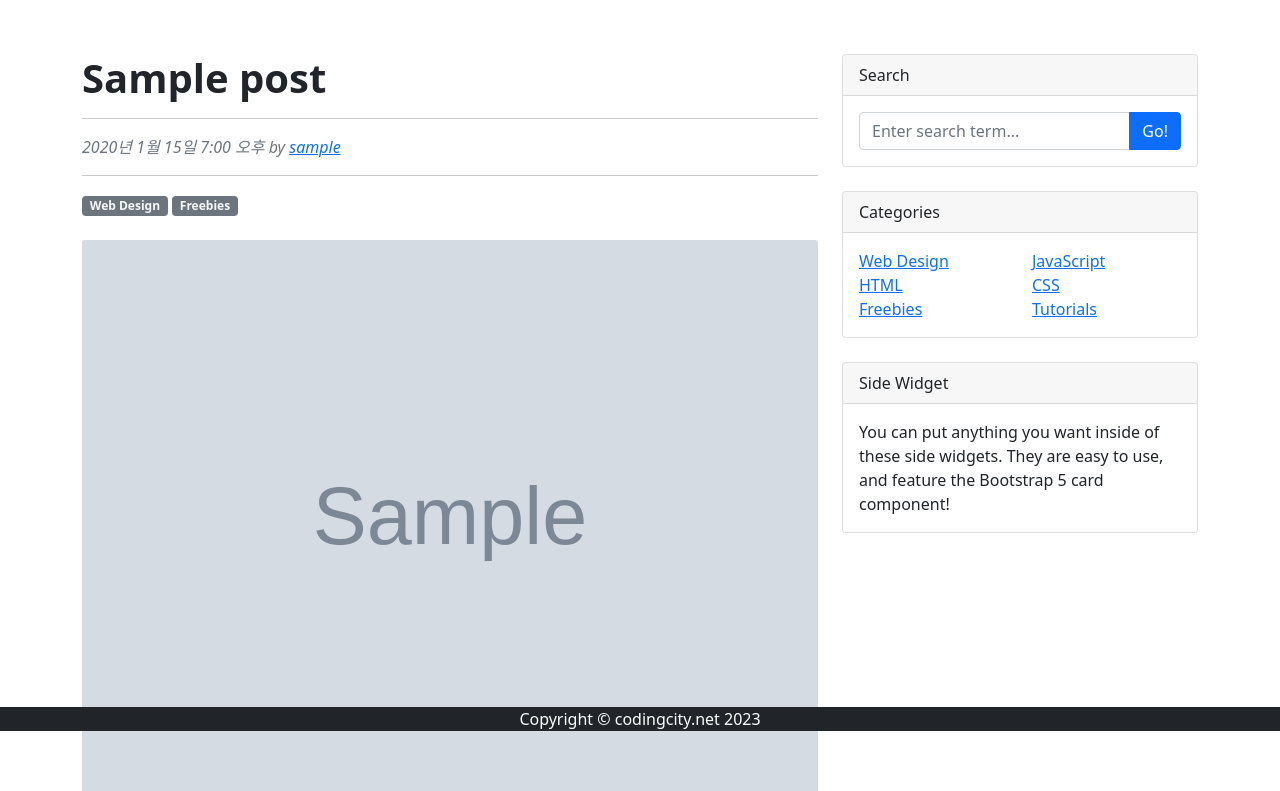
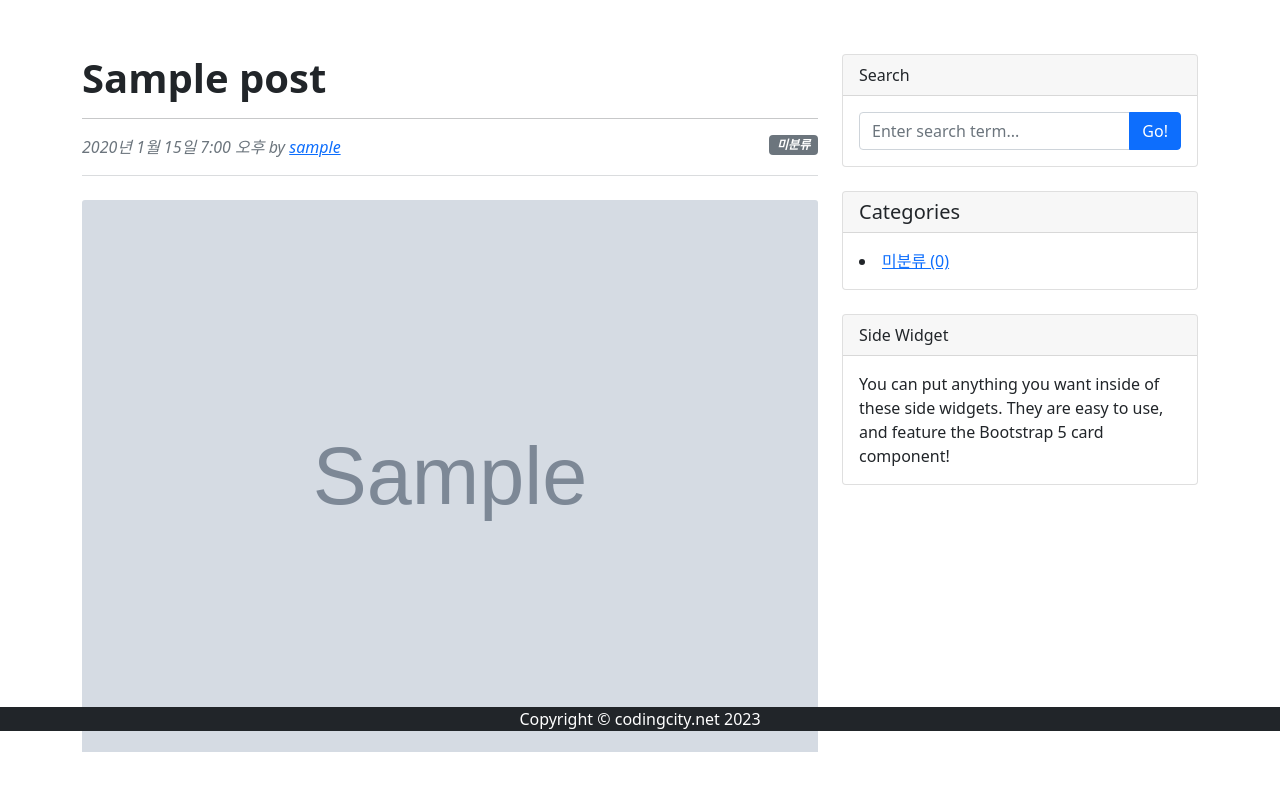
Before and after one commit to codingcity/codingcitynet, a Django app: page /blog/1/ in a window 1280 px wide. Shown: the part 69-860 px from the top of the page. Run offline with Django 4.2, Linux system fonts and the light colour scheme; tables that the repository leaves empty hold one stand-in row (values such as "Sample post"); grey boxes marked "Sample" are stand-in pictures; grey boxes labelled with a size stand in for pictures from a placeholder-image service; data that the repository does not hold is empty; some libraries are stand-ins or nearby versions.

Commit message:
postListDetailCategory

```diff
--- a/blog/models.py
+++ b/blog/models.py
@@ -3,6 +3,17 @@
 from django.contrib.auth.models import User
 
 # Create your models here.
+
+class Categoryblog(models.Model):
+    name = models.CharField(max_length=50, unique=True)
+    slug = models.SlugField(max_length=200, unique=True, allow_unicode=True)
+
+    def __str__(self):
+        return self.name
+
+    class Meta:
+        verbose_name_plural = 'categoriesblog'
+
 
 class Post(models.Model):
     title = models.CharField(max_length=30)
@@ -13,6 +24,9 @@
     author = models.ForeignKey(User, null=True, on_delete=models.SET_NULL)
     head_image = models.ImageField(upload_to='blog/images/%Y/%m/%d/', blank=True)
     file_upload = models.FileField(upload_to='blog/files/%Y/%m/%d/', blank=True)
+
+    categoryblog = models.ForeignKey(Categoryblog, null=True, blank=True, on_delete=models.SET_NULL)
+
 
     def __str__(self):
         return f'[{self.pk}]{self.title} :: {self.author}'
--- a/blog/views.py
+++ b/blog/views.py
@@ -1,11 +1,24 @@
 from django.shortcuts import render
 from django.views.generic import ListView, DetailView
-from .models import Post
-# Create your views here.
+from .models import Post, Categoryblog
+
 
 class PostList(ListView):
     model = Post
     ordering = '-pk'
 
+    def get_context_data(self, **kwargs):
+        context = super(PostList, self).get_context_data()
+        context['categoriesblog'] = Categoryblog.objects.all()
+        context['no_categoryblog_post_count'] = Post.objects.filter(categoryblog=None).count()
+        return context
+
+
 class PostDetail(DetailView):
     model = Post
+
+    def get_context_data(self, **kwargs):
+        context = super(PostDetail, self).get_context_data()
+        context['categoriesblog'] = Categoryblog.objects.all()
+        context['no_categoryblog_post_count'] = Post.objects.filter(categoryblog=None).count()
+        return context
--- a/templates/blog/post_detail.html
+++ b/templates/blog/post_detail.html
@@ -21,11 +21,18 @@
                             <hr/>
                             <div class="text-muted fst-italic mb-2">
                                 {{ post.created_at }} by <a href="#">{{ post.author }}</a>
-                            </div>
-                            <hr/>
-                                <a class="badge bg-secondary text-decoration-none link-light" href="#!">Web Design</a>
-                                <a class="badge bg-secondary text-decoration-none link-light" href="#!">Freebies</a>
 
+
+
+                            {% if post.categoryblog %}
+
+                                <span class="badge bg-secondary float-end">{{ post.categoryblog }}</span>
+                            {% else %}
+
+                                <span class="badge bg-secondary float-end">미분류</span>
+                            {% endif %}
+                                 <hr/>
+</div>
                             <!-- Post categories-->
                         </header>
                         <!-- Preview image figure-->
@@ -104,28 +111,26 @@
                             </div>
                         </div>
                     </div>
+
+
                     <!-- Categories widget-->
-                    <div class="card mb-4">
-                        <div class="card-header">Categories</div>
-                        <div class="card-body">
-                            <div class="row">
-                                <div class="col-sm-6">
-                                    <ul class="list-unstyled mb-0">
-                                        <li><a href="#!">Web Design</a></li>
-                                        <li><a href="#!">HTML</a></li>
-                                        <li><a href="#!">Freebies</a></li>
-                                    </ul>
-                                </div>
-                                <div class="col-sm-6">
-                                    <ul class="list-unstyled mb-0">
-                                        <li><a href="#!">JavaScript</a></li>
-                                        <li><a href="#!">CSS</a></li>
-                                        <li><a href="#!">Tutorials</a></li>
-                                    </ul>
-                                </div>
-                            </div>
+                <div class="card my-4" id="categories-card">
+                    <h5 class="card-header">Categories</h5>
+                    <div class="card-body">
+                        <div class="row">
+                                        {% for category in categoriesblog %}
+                                        <li>
+                                                <a href="{{ category.get_absolute_url }}">{{ category }} ({{ category.post_set.count }})</a>
+                                        </li>
+                                        {% endfor %}
+                                        <li>
+                                            <a href="/blog/category/no_category/">미분류 ({{ no_categoryblog_post_count }})</a>
+                                        </li>
                         </div>
                     </div>
+                </div>
+
+
                     <!-- Side widget-->
                     <div class="card mb-4">
                         <div class="card-header">Side Widget</div>
```
Also changed, not shown: blog/admin.py (+7 -3 lines), templates/blog/post_list.html (+26 -21 lines).
